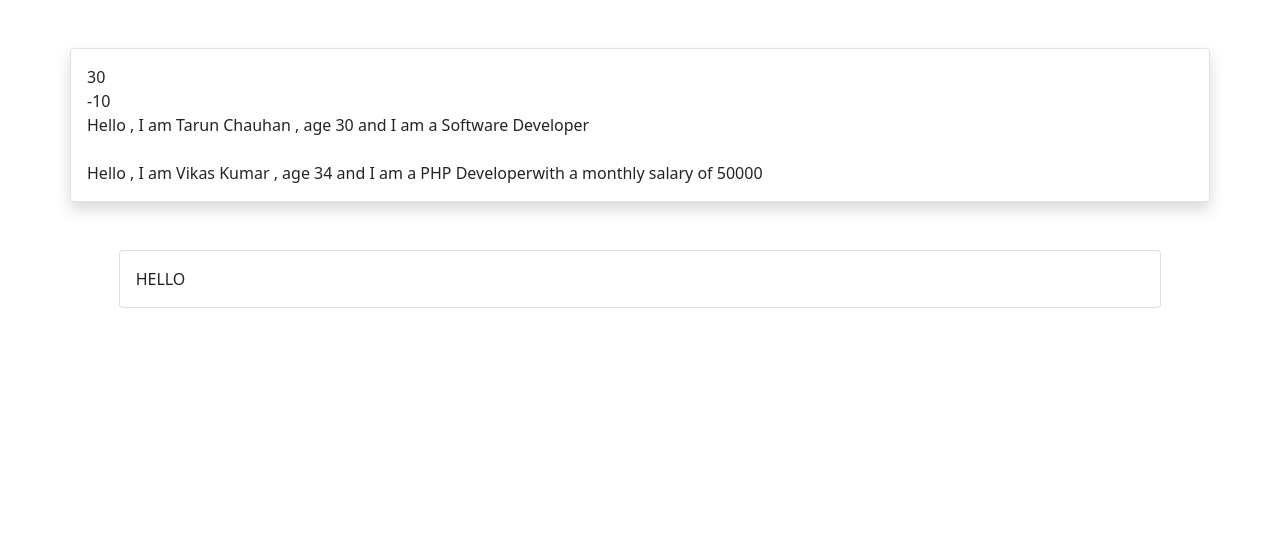
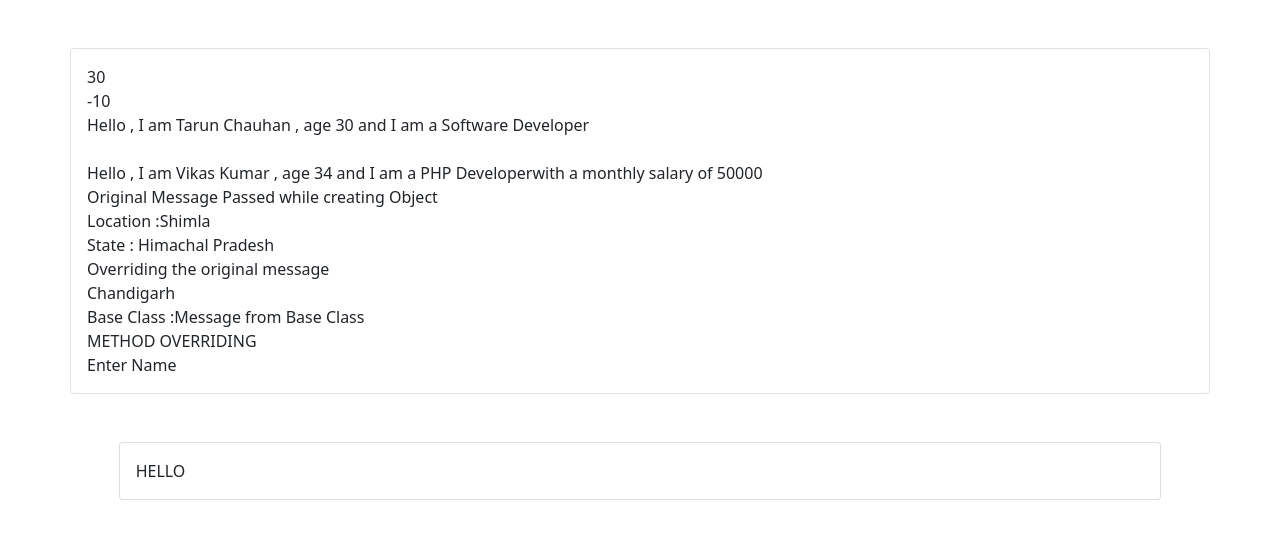
Before and after one commit to developertarunchauhan/php_oop, a PHP site: page / in a window 1280 px wide. Shown: the part 56-595 px from the top of the page. Run offline with PHP 8.4, Linux system fonts and the light colour scheme.

Commit message:
Upto Abstract

```diff
--- a/index.php
+++ b/index.php
@@ -18,11 +18,11 @@
 
 <body>
     <!-- Main Navigation Begin -->
-    <?php include('partials/navbar.php'); ?>
+    <?php include_once('partials/navbar.php'); ?>
     <!-- Main Navigation Ends -->
     <!-- Main Container Begin-->
     <div class="container-fluid">
-        <div class="container border rounded shadow my-5 p-3">
+        <div class="container border rounded border my-5 p-3">
             <?php
             /**
              *
@@ -57,7 +57,9 @@
             {
                 // declaring properties
 
-                public $a, $b, $c;
+                public $a;
+                public $b;
+                public $c;
 
                 /**
                  * Access modifier : controls how properties & methods can be accesed
@@ -97,11 +99,11 @@
             echo $objCalc->sub();
 
             /**
-             * Constructor : Initialize propertis of object when object is created from the class
+             * Constructor : Initialize properties of object when object is created from the class
              */
 
             // declaring class with constructor
-            class classConstructor
+            class ClassConstructor
             {
                 // definig properties with default values
 
@@ -110,7 +112,7 @@
                 public $job = 'N/A';
 
                 // declaring a constructor
-                function __construct($name = "NONAME", $age = 0, $job = "N/A") // setting default values for variables
+                public function __construct($name = "NONAME", $age = 0, $job = "N/A") // setting default values for variables
                 {
                     $this->name = $name;
                     $this->age = $age;
@@ -124,7 +126,7 @@
             }
 
             // creating object
-            $objConstructor = new classConstructor("Tarun Chauhan", 30, "Software Developer");
+            $objConstructor = new ClassConstructor("Tarun Chauhan", 30, "Software Developer");
 
             // calling property
             $objConstructor->info();
@@ -138,7 +140,7 @@
             // Basic inheritance
             // drived class form classConstructr
 
-            class classDrivedOne extends classConstructor
+            class ClassDrivedOne extends ClassConstructor
             {
                 public $salary = 50000;
 
@@ -154,6 +156,121 @@
             $objDrivedOne->info();
 
             // inheritance with access modifier
+
+            // Overridding
+
+            class ClassOne
+            {
+                public $name = ''; // public property can be accessed outside of class
+                protected $location = ''; // can't be override from outside
+                private $state = ''; // can only be accessed inside this class
+
+                public function __construct($msg = 'Hello')
+                {
+                    /**
+                     * User may or may not send the msg
+                     */
+                    $this->name = $msg;
+                    $this->location = "Shimla"; // value is assigned
+                    $this->state = "Himachal Pradesh";
+                }
+
+                public function sayHello()
+                {
+                    echo $this->name . "<br>";
+                    echo "Location :" . $this->location . "<br>";
+                    echo "State : " . $this->state . "<br>";
+                }
+            }
+            // passign the value
+            $objClassOne = new ClassOne("Original Message Passed while creating Object");
+            $objClassOne->sayHello();
+            //$objClassOne->state; // cannot access private property
+
+            $objClassOne->name = "Overriding the original message";
+
+            //$objClassOne->location = "Chandigarh"; // showing error because the property is private ans can only be accessed inside a the class.
+
+            echo $objClassOne->name . "<br>";
+
+            class ClassTwo extends ClassOne
+            {
+                public function getLocation()
+                {
+                    $this->location = 'Chandigarh'; // accessing a proteted property from parent class
+                    echo $this->location . "<br>";
+                }
+            }
+
+            $objClassTwo = new ClassTwo();
+
+
+            $objClassTwo->getLocation();
+
+            /**
+             * Overriding Methods & Properties
+             */
+
+            class ClassThree
+            {
+                public $msg = "Message from Base Class";
+                public function showMsg()
+                {
+                    echo $this->msg . "<br>";
+                }
+            }
+            class ClassFour extends ClassThree
+            {
+                public $msg = "Message from Derived Class"; // over ridding original messages from base class
+
+                public function showMsg()
+                {
+                    echo "METHOD OVERRIDING";
+                }
+            }
+
+            $objClassThree = new ClassThree();
+            echo "Base Class :" . $objClassThree->msg . "<br>";
+
+            $objClassFour = new ClassFour();
+            //$objClassFour->showMsg();
+            $objClassFour->showMsg();
+
+            /**
+             * ABSTRACT CLASS : A class whose object can't be created.Properties & methods of a Abstract class can only be accessed inside a derived class.
+             * 1. Atleast one abstract method is required.
+             * 2.
+             */
+
+            abstract class ClassFive
+            {
+                protected $name = '';
+
+                public function __construct($n = 'Enter Name')
+                {
+                    $this->name = $n;
+                }
+                /**
+                 * Abstract function is declared but not implemented/statement is not defined
+                 * We need to create a derived class in order to add functionality to the function.
+                 */
+                abstract protected function show();
+            }
+            /**
+             * Deriving class from parent class
+             */
+
+            class ClassSix extends ClassFive
+            {
+                public function show()
+                {
+                    echo "<br>" . $this->name . "<br>";
+                }
+            }
+
+            $objClassSix = new ClassSix();
+            $objClassSix->show();
+
             ?>
         </div>
 
```
